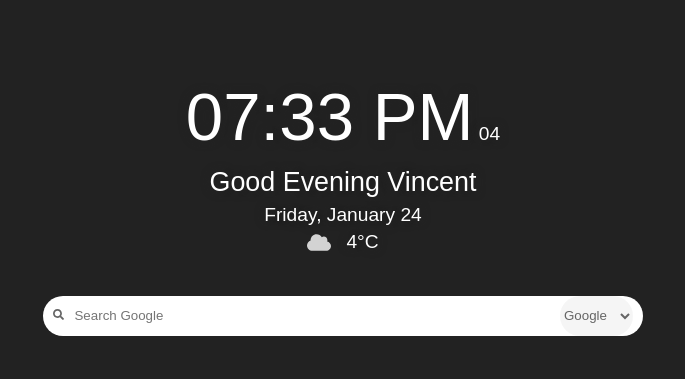
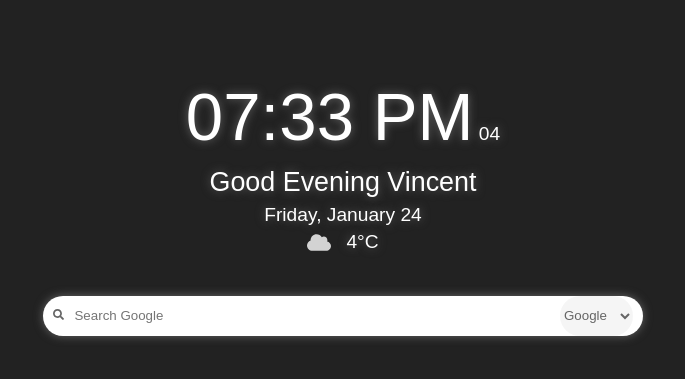
Before and after one commit to vinwik/weather-app, a website: page index.html in a window 1280 px wide. Shown: the part 217-596 px from the top of the page, 297-982 px from the left. Drawn offline with Linux system fonts and the light colour scheme; no server answers.

Commit message:
modified:   style.css 	modified:   style.css.map 	modified:   style.scss

```diff
--- a/style.scss
+++ b/style.scss
@@ -131,7 +131,7 @@ header {
 }
 
 .today{
-    text-shadow: 0px 0px 10px #222;
+    text-shadow: 0px 0px 10px #666;
 }
 .time {
     font-size: 3.5em;
@@ -162,6 +162,7 @@ header {
     width: 80%;
     padding-left: 10px;
     padding-right: 10px;
+    box-shadow: 0px 0px 10px #666;
 
     .search-icon {
         width: 14px;
```
Also changed, not shown: style.css, 1 other file.
